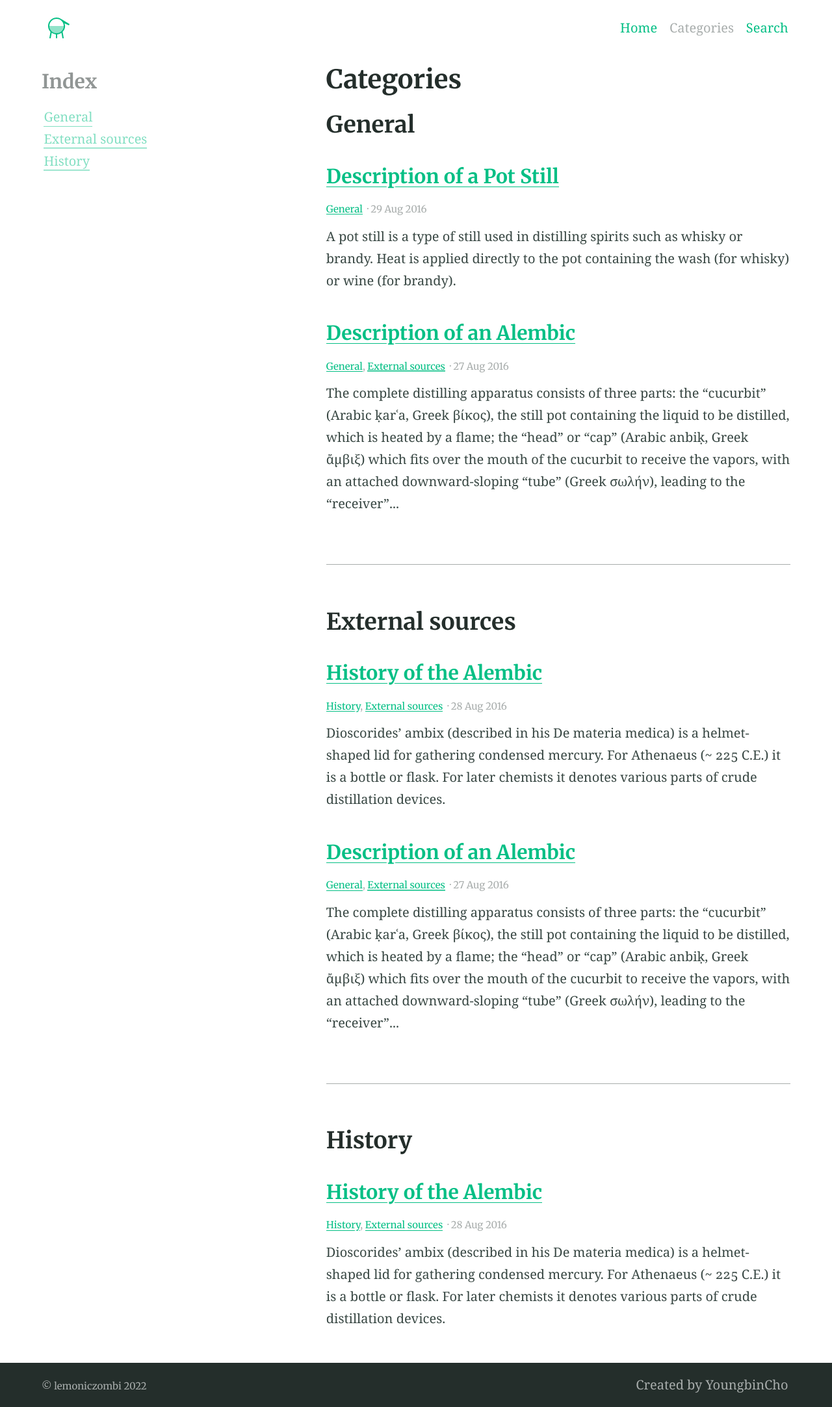
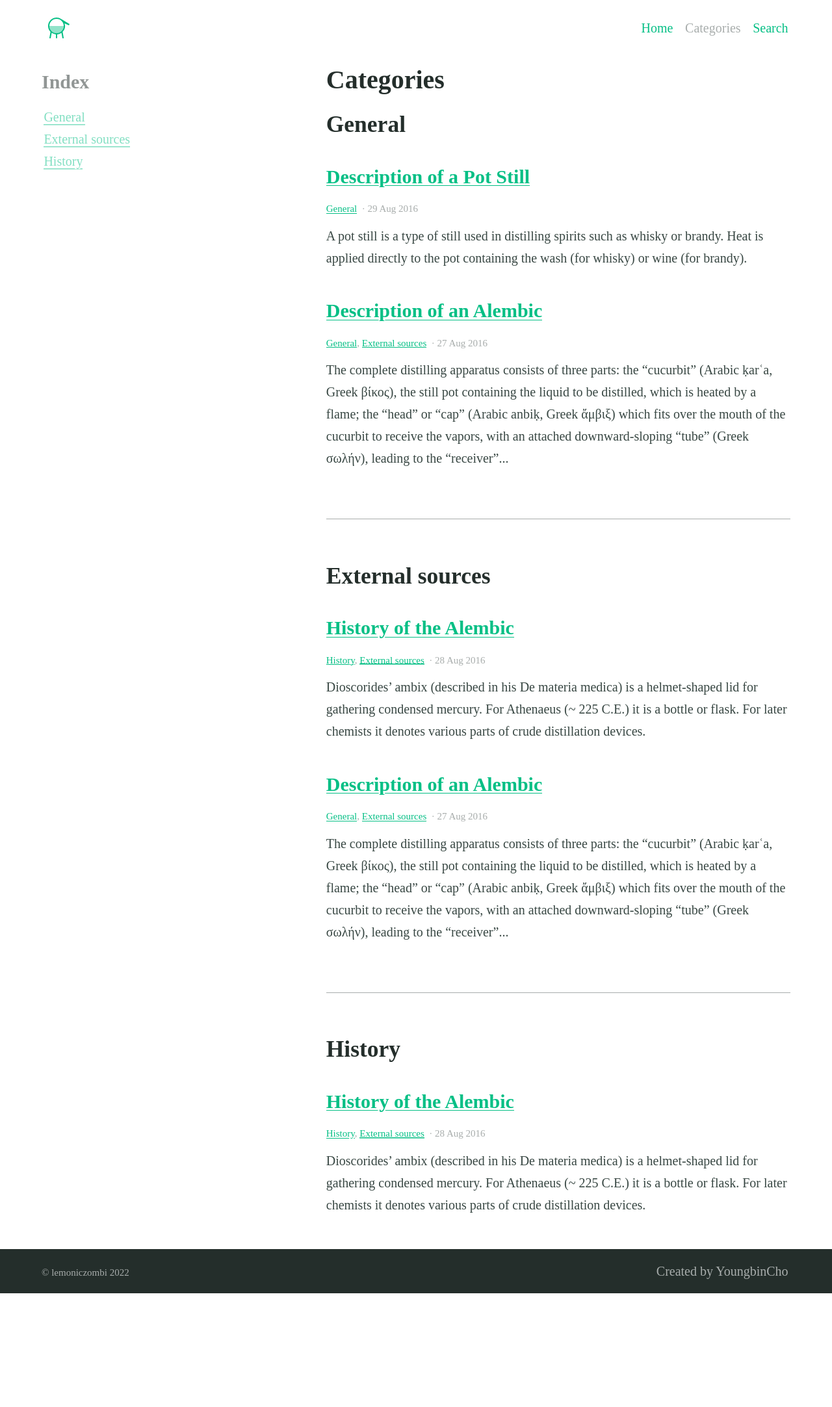
Before and after one commit to lemoniczombi/lemoniczombi.github.io, a Jekyll site: the page built from categories.md, in a window 1280 px wide. Shown: the whole page at 65% size. Built offline with Jekyll 4.4.1, drawn with Linux system fonts in a browser that asks for light colours; some web fonts are replaced; after the commit the page ends 1990 px from its top, so only the background shows below that.

Commit message:
Update _settings.scss

```diff
--- a/_sass/_settings.scss
+++ b/_sass/_settings.scss
@@ -15,7 +15,7 @@ $white: #ffffff !default;
 
 // Typography
 $bodytype: (
-  font-family: "Georgia, serif",
+  font-family: '"Dongle", serif',
   regular: 400,
   bold: 700,
   italic: italic,
@@ -23,7 +23,7 @@ $bodytype: (
 ) !default;
 
 $headingtype: (
-  font-family: '"Merriweather", serif',
+  font-family: '"Nanum_Pen_Script", serif',
   regular: 400,
   bold: 700,
   cap-height: 0.75
```
